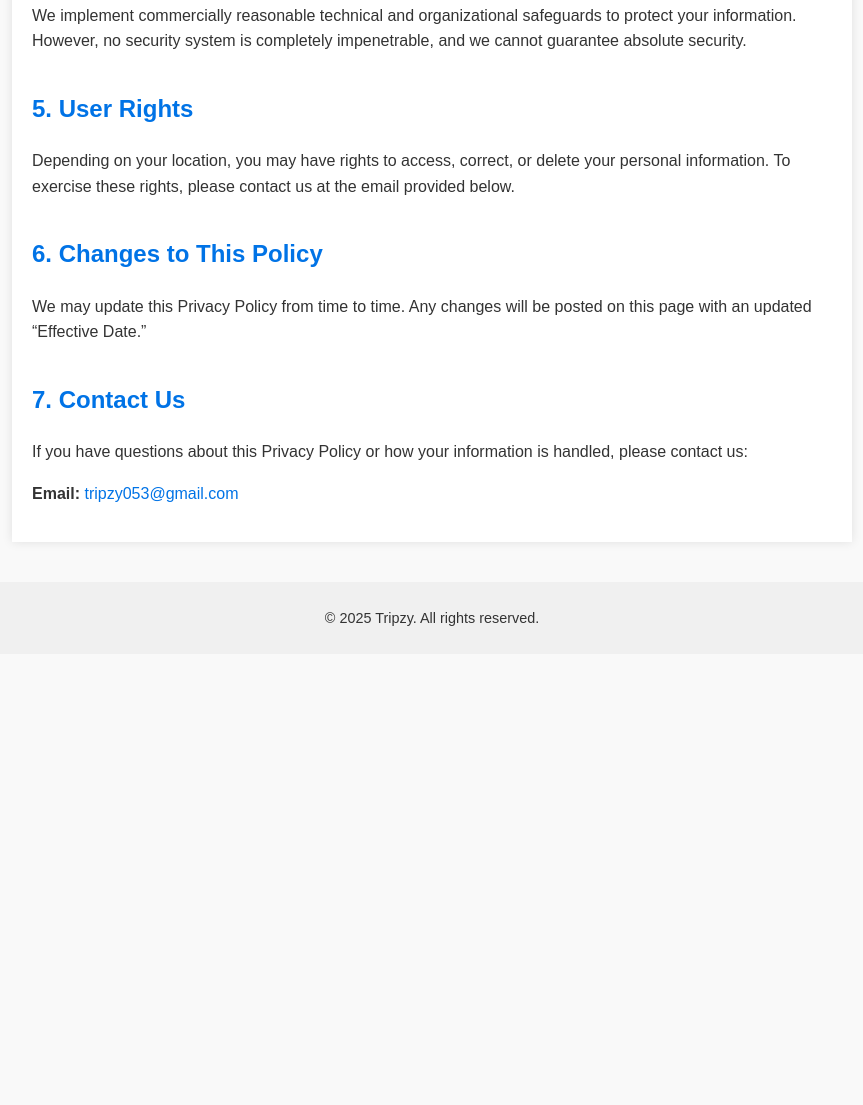
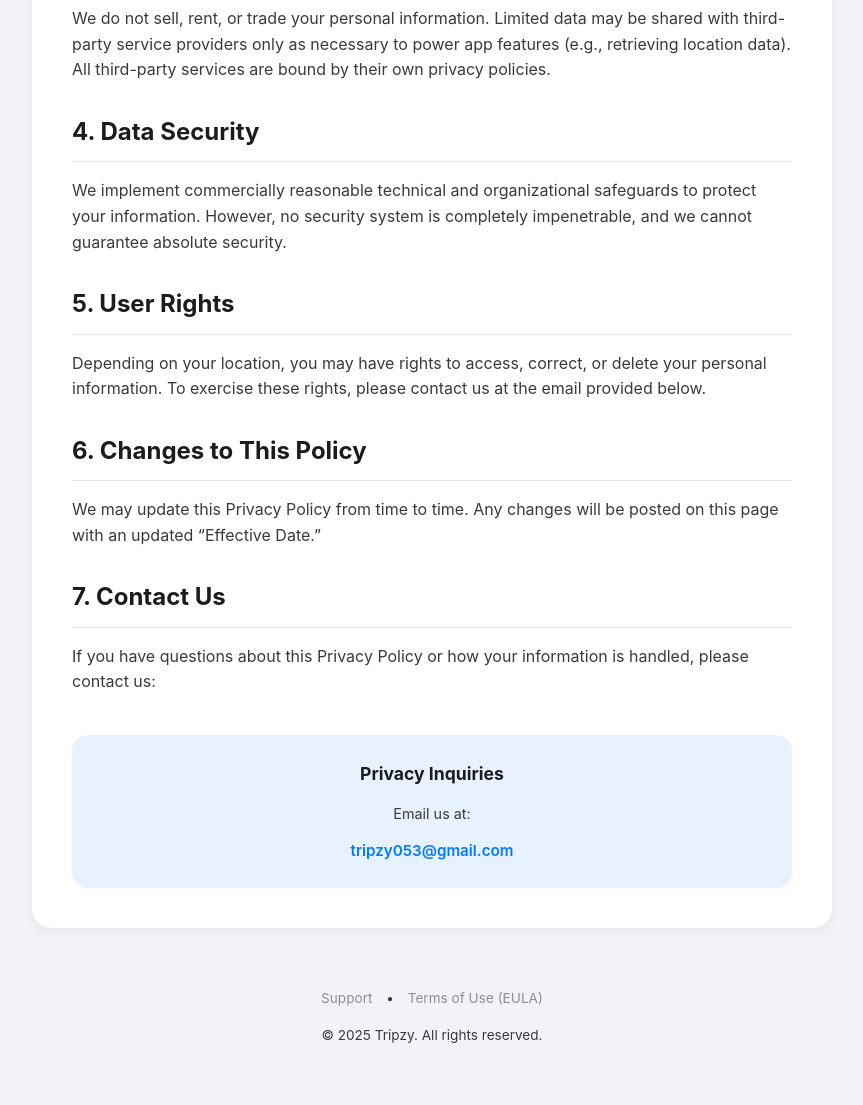
Before and after one commit to mailme2005/mailme2005.github.io, a plain HTML site: page tripzy/privacy.html in a window 1280 px wide. Shown: the part 887-1992 px from the top of the page, without its empty margins (208-1071 px from the left). Before the commit the page ends 1541 px from the top, so only its background shows below. Drawn offline with Linux system fonts and the light colour scheme.

Commit message:
Update privacy.html

```diff
--- a/tripzy/privacy.html
+++ b/tripzy/privacy.html
@@ -1,80 +1,164 @@
 <!DOCTYPE html>
 <html lang="en">
 <head>
-  <meta charset="UTF-8" />
-  <meta name="viewport" content="width=device-width, initial-scale=1.0"/>
+    <meta charset="UTF-8">
+    <meta name="viewport" content="width=device-width, initial-scale=1.0">
     <title>Tripzy Privacy Policy</title>
     <style>
+        :root {
+            --primary: #007AFF;
+            --bg: #F2F2F7;
+            --card-bg: #FFFFFF;
+            --text: #1C1C1E;
+            --text-secondary: #8E8E93;
+            --divider: #E5E5EA;
+        }
+
         body {
-      font-family: Arial, Helvetica, sans-serif;
+            font-family: -apple-system, BlinkMacSystemFont, "Segoe UI", Roboto, Helvetica, Arial, sans-serif;
             line-height: 1.6;
             margin: 0;
             padding: 0;
-      background: #f9f9f9;
-      color: #333;
+            background-color: var(--bg);
+            color: var(--text);
         }
-    header {
-      background: #0073e6;
-      color: white;
-      padding: 20px;
-      text-align: center;
-    }
-    header h1 {
-      margin: 0;
-      font-size: 1.8em;
-    }
+
         .container {
             max-width: 800px;
-      margin: auto;
-      padding: 20px;
-      background: white;
-      box-shadow: 0 0 10px rgba(0,0,0,0.1);
+            margin: 0 auto;
+            padding: 40px 20px;
         }
+
+        header {
+            text-align: center;
+            margin-bottom: 40px;
+        }
+
+        h1 {
+            font-size: 2.5rem;
+            margin-bottom: 5px;
+            color: var(--text);
+        }
+
+        .subtitle {
+            font-size: 1.1rem;
+            color: var(--text-secondary);
+        }
+
+        .card {
+            background: var(--card-bg);
+            border-radius: 20px;
+            padding: 40px;
+            margin-bottom: 30px;
+            box-shadow: 0 4px 12px rgba(0,0,0,0.05);
+        }
+
         h2 {
-      color: #0073e6;
-      margin-top: 1.5em;
+            font-size: 1.5rem;
+            margin-top: 30px;
+            margin-bottom: 15px;
+            color: var(--text);
+            border-bottom: 1px solid var(--divider);
+            padding-bottom: 10px;
         }
-    a {
-      color: #0073e6;
+
+        h2:first-child {
+            margin-top: 0;
+        }
+
+        p {
+            margin-bottom: 15px;
+            color: #3A3A3C;
+        }
+
+        ul {
+            margin-bottom: 20px;
+            padding-left: 20px;
+        }
+
+        li {
+            margin-bottom: 10px;
+            color: #3A3A3C;
+        }
+
+        strong {
+            color: var(--text);
+        }
+
+        .contact-box {
+            text-align: center;
+            background: #E8F2FF;
+            padding: 25px;
+            border-radius: 16px;
+            margin-top: 40px;
+        }
+
+        .contact-box h2 {
+            font-size: 1.1rem;
+            border-bottom: none;
+            margin-bottom: 8px;
+            padding-bottom: 0;
+            margin-top: 0;
+        }
+
+        .contact-box p {
+            font-size: 0.9rem;
+            margin-bottom: 12px;
+        }
+
+        .contact-email {
+            font-weight: 600;
+            font-size: 0.95rem;
+            color: var(--primary);
             text-decoration: none;
         }
-    a:hover {
-      text-decoration: underline;
+
+        footer {
+            text-align: center;
+            margin-top: 60px;
+            color: var(--text-secondary);
+            font-size: 0.85rem;
+            padding-bottom: 40px;
         }
-    footer {
-      margin-top: 40px;
-      padding: 10px;
-      text-align: center;
-      font-size: 0.9em;
-      background: #f0f0f0;
+
+        footer a {
+            color: var(--text-secondary);
+            margin: 0 10px;
+            text-decoration: none;
+        }
+
+        footer a:hover {
+            color: var(--primary);
         }
     </style>
 </head>
 <body>
+
+    <div class="container">
         <header>
             <h1>Privacy Policy</h1>
-    <p>Effective Date: September 1, 2025</p>
+            <div class="subtitle">Effective Date: September 1, 2025</div>
         </header>
 
-  <div class="container">
-    <p>Tripzy (“we,” “our,” or “us”) values your privacy. This Privacy Policy explains how we collect, use, share, and protect your information when you use the Tripzy mobile application (“App”).</p>
+        <div class="card">
+            <p><strong>Tripzy</strong> (“we,” “our,” or “us”) values your privacy. This Privacy Policy explains how we collect, use, share, and protect your information when you use the Tripzy mobile application (“App”).</p>
 
             <h2>1. Information We Collect</h2>
             <ul>
-      <li><strong>Personal Information:</strong> Such as your email address, if you voluntarily contact our support team.</li>
-      <li><strong>Usage Data:</strong> Anonymous information about how the App is used (e.g., trip counts, feature usage) to help us improve performance and features.</li>
-      <li><strong>Third-Party Data:</strong> We use third-party APIs (e.g., Google Places API) to provide location-based travel results. These services may collect limited data in accordance with their own privacy policies.</li>
+                <li><strong>Personal Information:</strong> We generally do not collect personal information unless you voluntarily provide it, for example, by contacting our support team via email.</li>
+                <li><strong>Usage Data:</strong> We may collect anonymous information about how the App is used (e.g., trip counts, feature usage) to help us improve performance and stability.</li>
+                <li><strong>Third-Party Data:</strong> We use third-party APIs (e.g., Google Places API) to provide location-based travel results. These services may process data in accordance with their own privacy policies.</li>
             </ul>
 
             <h2>2. How We Use Information</h2>
             <ul>
-      <li>Provide, maintain, and improve Tripzy’s features and services.</li>
-      <li>Personalize trip planning results and recommendations.</li>
-      <li>Respond to customer support requests.</li>
+                <li>To provide, maintain, and improve Tripzy’s features and services.</li>
+                <li>To generate personalized trip planning results and recommendations.</li>
+                <li>To respond to customer support requests and fix technical issues.</li>
             </ul>
 
             <h2>3. Data Sharing</h2>
-    <p>We do not sell, rent, or trade your personal information. Limited data may be shared with third-party service providers only as necessary to power app features (e.g., retrieving location data from Google Places). All third-party services are bound by their own privacy policies.</p>
+            <p>We do not sell, rent, or trade your personal information. Limited data may be shared with third-party service providers only as necessary to power app features (e.g., retrieving location data). All third-party services are bound by their own privacy policies.</p>
 
             <h2>4. Data Security</h2>
             <p>We implement commercially reasonable technical and organizational safeguards to protect your information. However, no security system is completely impenetrable, and we cannot guarantee absolute security.</p>
@@ -87,11 +171,22 @@
 
             <h2>7. Contact Us</h2>
             <p>If you have questions about this Privacy Policy or how your information is handled, please contact us:</p>
-    <p><strong>Email:</strong> <a href="mailto:tripzy053@gmail.com">tripzy053@gmail.com</a></p>
+
+            <div class="contact-box">
+                <h2>Privacy Inquiries</h2>
+                <p>Email us at:</p>
+                <a href="mailto:tripzy053@gmail.com" class="contact-email">tripzy053@gmail.com</a>
+            </div>
         </div>
 
         <footer>
-    <p>© 2025 Tripzy. All rights reserved.</p>
+            <p>
+                <a href="https://mailme2005.github.io/tripzy/support.html">Support</a> •
+                <a href="https://www.apple.com/legal/internet-services/itunes/dev/stdeula/">Terms of Use (EULA)</a>
+            </p>
+            <p>&copy; 2025 Tripzy. All rights reserved.</p>
         </footer>
+    </div>
+
 </body>
 </html>
```
Lines whose indentation alone changed are shown as unchanged.
